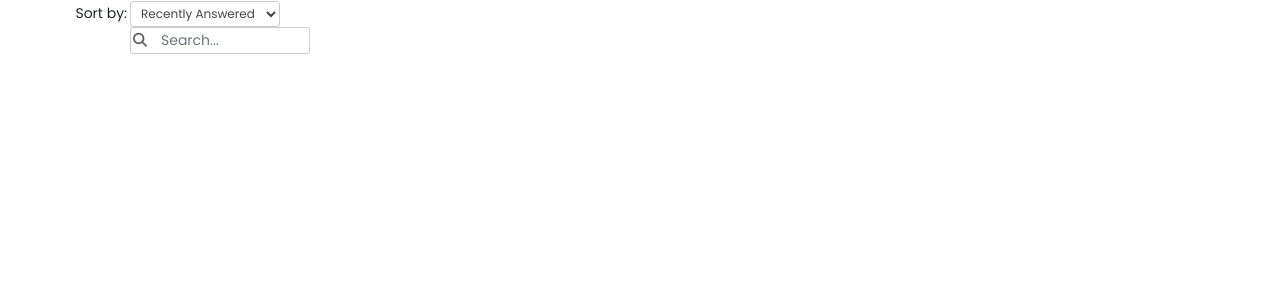
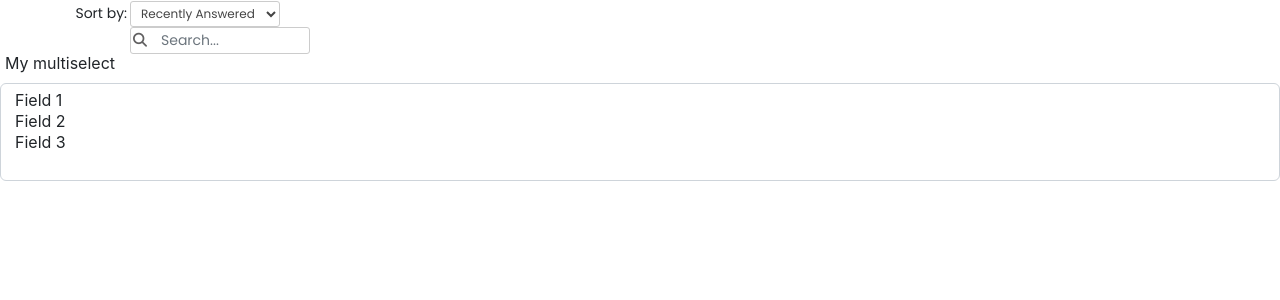
Before and after one commit to mukulk6/React-Components, a React (Create React App) app: page / in a window 1280 px wide. Shown: the top 300 px of the page. Built offline with nearby package versions, Linux system fonts and the light colour scheme.

Commit message:
Multiselect dropwdown using react bootstrap

```diff
--- a/package.json
+++ b/package.json
@@ -8,6 +8,7 @@
     "@testing-library/user-event": "^13.5.0",
     "react": "^18.2.0",
     "react-bootstrap": "^2.4.0",
+    "react-bootstrap-multiselect": "^2.4.1",
     "react-dom": "^18.2.0",
     "react-scripts": "5.0.1",
     "web-vitals": "^2.1.4"
--- a/src/App.js
+++ b/src/App.js
@@ -3,12 +3,14 @@ import './App.css';
 import SeekerData from '../src/components/Elements/getprofileSeeker.json';
 import Elements from './components/Elements/Elements';
 import TabSearch from './components/TabSearch/TabSearch';
+import Multiselectdropdowndomain from './components/Multiselectdropdowndomain/Multiselectdropdowndomain';
 
 function App() {
   return (
     <div className="App">
       <Elements />
       <TabSearch />
+      <Multiselectdropdowndomain />
     </div>
   );
 }
--- /dev/null
+++ b/src/components/Multiselectdropdowndomain/Multiselectdropdowndomain.js
@@ -0,0 +1,25 @@
+import React, {useState} from 'react';
+import { Form, Col } from 'react-bootstrap';
+import PropTypes from 'prop-types';
+import styles from './Multiselectdropdowndomain.module.css';
+
+function Multiselectdropdowndomain() {
+  const [field, setField] = useState([]);
+
+  return (
+    <Form.Group as={Col} controlId="my_multiselect_field">
+      <Form.Label>My multiselect</Form.Label>
+      <Form.Control as="select" multiple value={field} onChange={e => setField([].slice.call(e.target.selectedOptions).map(item => item.value))}>
+        <option value="field1">Field 1</option>
+        <option value="field2">Field 2</option>
+        <option value="field3">Field 3</option>
+      </Form.Control>
+    </Form.Group>
+  );
+}
+
+Multiselectdropdowndomain.propTypes = {};
+
+Multiselectdropdowndomain.defaultProps = {};
+
+export default Multiselectdropdowndomain;
--- /dev/null
+++ b/src/components/Multiselectdropdowndomain/Multiselectdropdowndomain.module.css
@@ -0,0 +1 @@
+.Multiselectdropdowndomain {}
```
